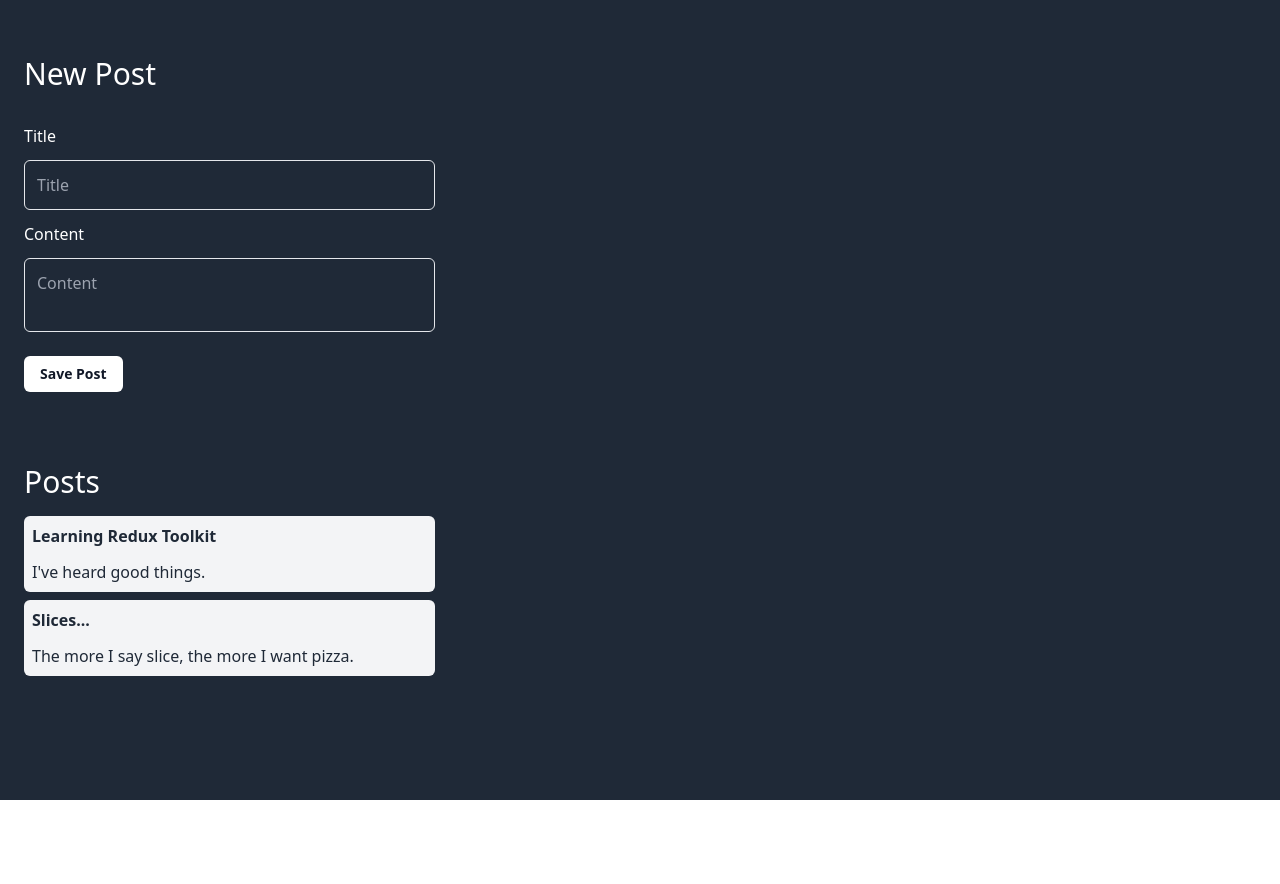
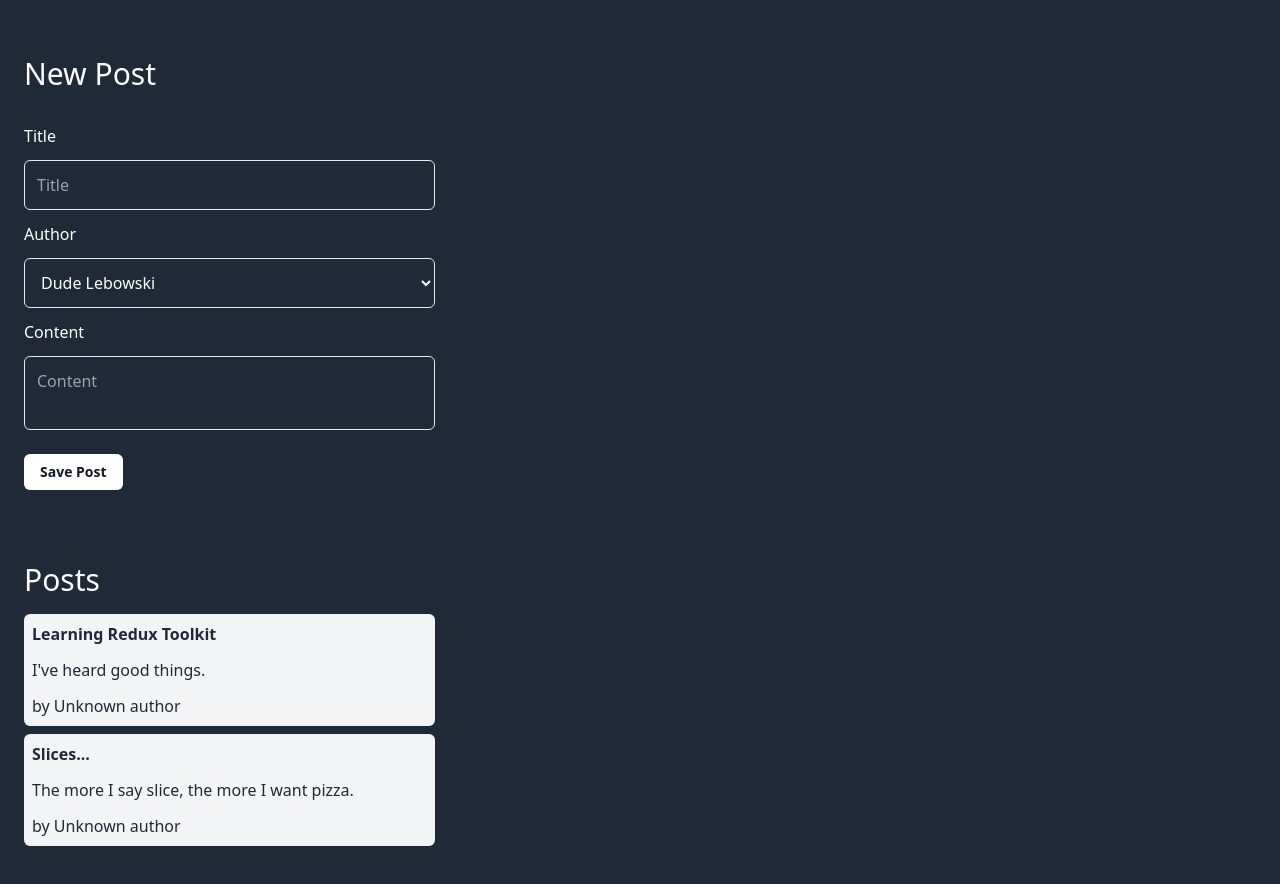
Before and after one commit to IdrissGarfa/reduxjs-posts, a React (Vite) app: page / in a window 1280 px wide. Before the commit the page ends 800 px from the top, so only its background shows below. Built offline with nearby package versions, Linux system fonts and the light colour scheme.

Commit message:
ADD post author

```diff
--- a/src/app/store.js
+++ b/src/app/store.js
@@ -1,9 +1,11 @@
 import { configureStore } from "@reduxjs/toolkit";
 
 import postsReducer from "../features/posts/postsSlice";
+import usersReducer from "../features/users/usersSlice";
 
 export const store = configureStore({
     reducer: {
-        posts: postsReducer
+        posts: postsReducer,
+        users: usersReducer
     }
 });
--- a/src/features/posts/AddPostForm.jsx
+++ b/src/features/posts/AddPostForm.jsx
@@ -1,33 +1,38 @@
 import { useState } from "react"
-import { useDispatch } from "react-redux";
-import { nanoid } from "@reduxjs/toolkit";
+import { useDispatch, useSelector } from "react-redux";
 
 import { postAdded } from "./postsSlice";
+
+import { selectAllUsers } from "../users/usersSlice";
 
 const AddPostForm = () => {
     const [title, setTitle] = useState("");
     const [content, setContent] = useState("");
+    const [userId, setUserId] = useState("");
+
+    const users = useSelector(selectAllUsers);
 
     const onTitleChanged = e => setTitle(e.target.value);
     const onContentChanged = e => setContent(e.target.value);
+    const onAuthorChanged = e => setUserId(e.target.value);
 
     const dispatch = useDispatch();
 
     const onSavePostClicked = () => {
         if (title && content) {
             dispatch(
-                postAdded({
-                    id: nanoid(),
-                    title,
-                    content
-                })
+                postAdded(title, content, userId)
             )
-
             setTitle("");
             setContent("");
         }
+    }
 
-    }
+    const canSave = Boolean(title) && Boolean(content) && Boolean(userId);
+
+    const userOptions = users.map(user => (
+        <option className="text-gray-900" key={user.id} value={user.id}>{user.name}</option>
+    ))
 
     return (
         <div>
@@ -46,6 +51,18 @@ const AddPostForm = () => {
                         />
                     </div>
                     <div className="my-3 flex flex-col gap-3 w-full lg:w-1/3">
+                        <label htmlFor="postAuthor">Author </label>
+                        <select
+                            name="postAuthor"
+                            value={userId}
+                            id="postAuthor"
+                            onChange={onAuthorChanged}
+                            className="block bg-transparent border rounded-md py-3 px-3 ring-0"
+                        >
+                            {userOptions}
+                        </select>
+                    </div>
+                    <div className="my-3 flex flex-col gap-3 w-full lg:w-1/3">
                         <label htmlFor="postContent">Content </label>
                         <textarea
                             placeholder="Content"
@@ -59,8 +76,9 @@ const AddPostForm = () => {
                     <div className="my-6">
                         <button
                             type="button"
-                            className="bg-white rounded-md px-4 py-2 text-sm text-gray-900 font-semibold"
+                            className="bg-white rounded-md px-4 py-2 text-sm text-gray-900 font-semibold cursor-pointer"
                             onClick={onSavePostClicked}
+                            disabled={!canSave}
                         >
                             Save Post
                         </button>
--- /dev/null
+++ b/src/features/posts/PostAuthor.jsx
@@ -0,0 +1,15 @@
+import React from 'react'
+import { useSelector } from 'react-redux'
+import { selectAllUsers } from '../users/usersSlice'
+
+const PostAuthor = ({ userId }) => {
+
+    const users = useSelector(selectAllUsers);
+
+    const author = users.find(user => user.id === userId)
+    return (
+    <span>by {author ? author.name : "Unknown author"}</span>
+  )
+}
+
+export default PostAuthor
--- a/src/features/posts/Posts.jsx
+++ b/src/features/posts/Posts.jsx
@@ -1,6 +1,7 @@
 import { useSelector } from "react-redux"
-
 import { selectAllPosts } from "./postsSlice";
+import PostAuthor
+ from "./PostAuthor";
 
 const Posts = () => {
     const posts = useSelector(selectAllPosts);
@@ -9,6 +10,9 @@ const Posts = () => {
         <article className="flex flex-col gap-3 w-full bg-gray-100 p-2 text-gray-800 rounded-md cursor-pointer" key={post.id}>
             <h3 className="font-semibold">{post.title}</h3>
             <p className="break-words">{post.content.substring(0, 100)}</p>
+            <p>
+                <PostAuthor userId={post.userId}/>
+            </p>
         </article>
     ))
     return (
--- a/src/features/posts/postsSlice.js
+++ b/src/features/posts/postsSlice.js
@@ -1,6 +1,6 @@
 // Slice is where we divide up our state so this will have everything to do with the posts
 
-import { createSlice } from "@reduxjs/toolkit";
+import { createSlice, nanoid } from "@reduxjs/toolkit";
 
 const initialState = [
   {
@@ -19,9 +19,21 @@ const postsSlices = createSlice({
   name: "posts",
   initialState,
   reducers: {
-    postAdded(state, action) {
-      state.push(action.payload);
-    },
+    postAdded: {
+      reducer(state, action){
+        state.push(action.payload);
+      },
+      prepare(title, content, userId){
+        return {
+          payload:{
+            id: nanoid(),
+            title,
+            content,
+            userId
+          }
+        }
+      }
+    }
   },
 });
 
--- /dev/null
+++ b/src/features/users/usersSlice.js
@@ -0,0 +1,17 @@
+import { createSlice } from "@reduxjs/toolkit";
+
+const initialState = [
+  { id: "0", name: "Dude Lebowski" },
+  { id: "1", name: "Neil Youbg" },
+  { id: "2", name: "Idriss Garfa" },
+];
+
+const userSlice = createSlice({
+  name: "users",
+  initialState,
+  reducers: {},
+});
+
+export const selectAllUsers = (state) => state.users;
+
+export default userSlice.reducer;
```
